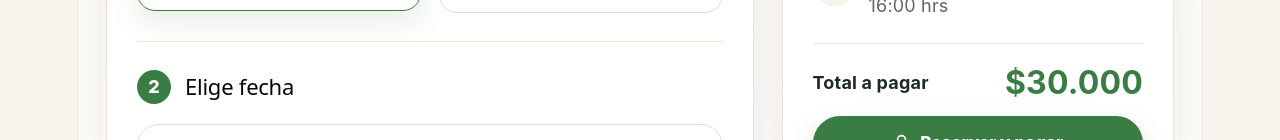
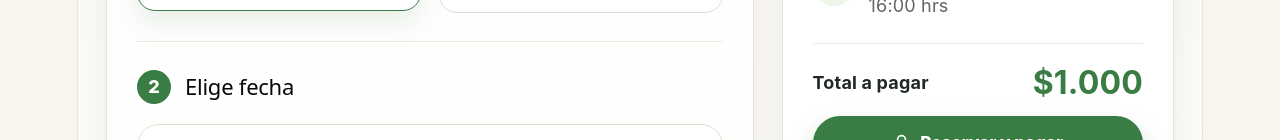
Before and after one commit to darling-rr/agenda-enfermera-metabolica, a React (Vite) app: page / in a window 1280 px wide. Shown: the part 812-952 px from the top of the page. Built offline with nearby package versions, Linux system fonts and the light colour scheme; no server answers; the database is empty.

Commit message:
precio test online y presencial

```diff
--- a/src/App.jsx
+++ b/src/App.jsx
@@ -53,8 +53,8 @@ function App() {
   const [isSaving, setIsSaving] = useState(false);
   const [patient, setPatient] = useState({ name: "", phone: "", email: "" });
 
-  const price = selectedMode === "Presencial" ? "$1.000" : "$30.000";
-  const priceNumber = selectedMode === "Presencial" ? 1.000 : 30000;
+  const price = selectedMode === "Presencial" ? "$1.000" : "$1.000";
+  const priceNumber = selectedMode === "Presencial" ? 1.000 : 1.000;
 
   const calendarDays = useMemo(() => {
     const firstDay = new Date(currentYear, currentMonth, 1);
```
